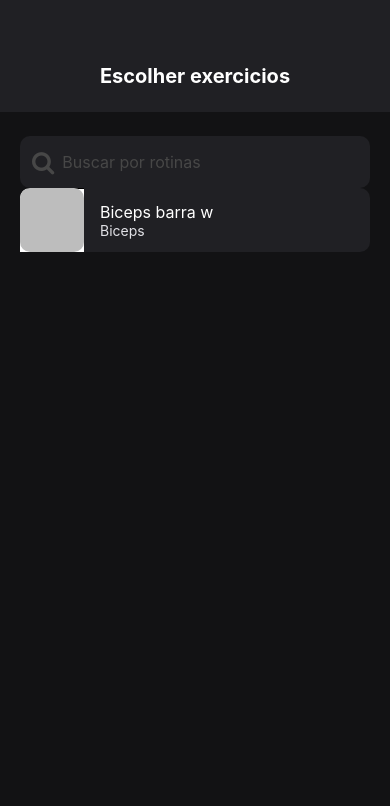
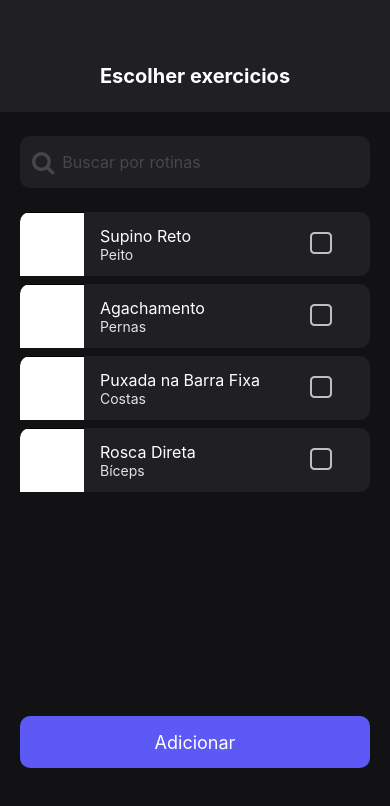
Before and after one commit to Akihito7/gym_app_, a React Native app: screen / in a window 390 px wide. Shown: the top 806 px of the page. Built offline with nearby package versions, Linux system fonts and the light colour scheme.

Commit message:
checkbox exercise-card

```diff
--- a/src/components/exercise-catalog/exercise-card.tsx
+++ b/src/components/exercise-catalog/exercise-card.tsx
@@ -2,9 +2,17 @@ import { StyleSheet, View, Text } from "react-native";
 import { defaultTheme } from "../../configs/default-theme";
 import { Avatar } from "react-native-elements";
 import ExerciseImg from "../../../assets/biceps.png"
+import { CheckBox } from "react-native-elements";
+import { useState } from "react";
 
+type ParamsExerciseCard = {
+  id: number;
+  name: string;
+  group: string;
+}
 
-export function ExerciseCard() {
+export function ExerciseCard({ id, name, group }: ParamsExerciseCard) {
+  const [checked, setChecked] = useState(false);
   return (
     <View style={styles.container}>
       <Avatar
@@ -13,9 +21,14 @@ export function ExerciseCard() {
         avatarStyle={{ borderRadius: 10 }}
       />
       <View style={styles.containerExerciseInfo}>
-        <Text style={styles.primaryText}>Biceps barra w</Text>
-        <Text style={styles.secondaryText}>Biceps</Text>
+        <Text style={styles.primaryText} numberOfLines={1}>{name}</Text>
+        <Text style={styles.secondaryText}>{group}</Text>
       </View>
+
+      <CheckBox size={28} checked={checked} onPress={() => {
+        console.log("Exercise selected =>", id)
+        setChecked(prev => !prev)
+      }} />
     </View>
   )
 }
@@ -23,16 +36,17 @@ export function ExerciseCard() {
 const styles = StyleSheet.create({
   container: {
     width: "100%",
-    alignItems : "center",
+    alignItems: "center",
     flexDirection: "row",
     backgroundColor: defaultTheme.colors.backgroundComponents,
     borderRadius: 10,
-    paddingRight : 12,
+    paddingRight: 12,
   },
   containerExerciseInfo: {
     flex: 1,
     justifyContent: "center",
     marginLeft: 16,
+    paddingRight : 20,
   },
   primaryText: {
     fontSize: 16,
--- a/src/screens/exercise-catalog-screen.tsx
+++ b/src/screens/exercise-catalog-screen.tsx
@@ -1,19 +1,58 @@
-import { StyleSheet, View } from "react-native";
+import { FlatList, StyleSheet, Text, TouchableOpacity, View } from "react-native";
 import { Header } from "../components/header";
 import { Input } from "../components/input";
 import { ExerciseCard } from "../components/exercise-catalog/exercise-card";
+import { defaultTheme } from "../configs/default-theme";
 
+const exercises = [
+  {
+    "id": 1,
+    "name": "Supino Reto",
+    "group": "Peito"
+  },
+  {
+    "id": 2,
+    "name": "Agachamento",
+    "group": "Pernas"
+  },
+  {
+    "id": 3,
+    "name": "Puxada na Barra Fixa",
+    "group": "Costas"
+  },
+  {
+    "id": 4,
+    "name": "Rosca Direta",
+    "group": "Bíceps"
+  }
+];
 
 export function ExerciseCatalogScreen() {
   return (
     <View style={styles.container}>
       <Header title="Escolher exercicios" />
-
       <View style={styles.main}>
         <Input />
-
-        <ExerciseCard />
-
+        <FlatList
+          data={exercises}
+          keyExtractor={item => String(item.id)}
+          renderItem={({ item }) => (
+            <ExerciseCard
+              key={item.id}
+              id={item.id}
+              name={item.name}
+              group={item.group}
+            />)}
+          ItemSeparatorComponent={() => <View style={{ marginTop: 8 }} />}
+          showsVerticalScrollIndicator={false}
+          style={{
+            marginBottom: 18,
+            marginTop: 24,
+          }}
+        />
+        <TouchableOpacity style={styles.button}>
+          <Text style={styles.buttonText}>Adicionar</Text>
+        </TouchableOpacity>
       </View>
     </View>
   )
@@ -29,5 +68,19 @@ const styles = StyleSheet.create({
     paddingHorizontal: 20,
     marginBottom: 64,
     paddingTop: 24,
+  },
+  button: {
+    width: "100%",
+    alignItems: "center",
+    justifyContent: "center",
+    borderRadius: 10,
+    backgroundColor: defaultTheme.colors.button,
+    height: 52,
+    marginBottom: 12,
+  },
+  buttonText: {
+    fontSize: 18,
+    fontWeight: "semibold",
+    color: defaultTheme.colors.primaryText,
   }
 })
```
